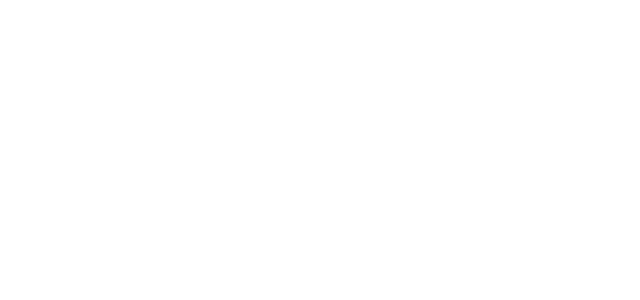
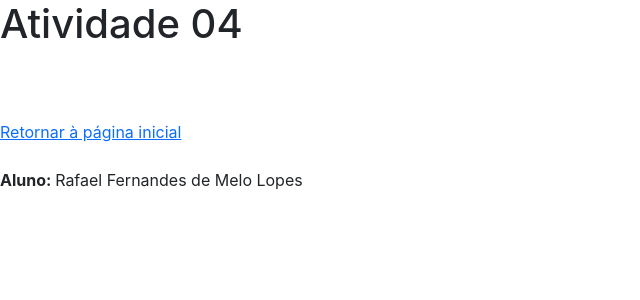
Before and after one commit to RafaelFernandes1992/AppReact, a React (Create React App) app: page /atv05 in a window 1280 px wide. Before the commit this address had no page. Shown: the top 300 px of the page, without its empty margins (0-640 px from the left). Built offline with nearby package versions, Linux system fonts and the light colour scheme.

Commit message:
Add files via upload

```diff
--- /dev/null
+++ b/src/Atv04.js
@@ -0,0 +1,45 @@
+import { Link } from 'react-router-dom';
+import Toolbar from "./Components/Atv4_Toolbar";
+import Gallery from './Components/Atv4_Gallery';
+import Counter from './Components/Atv4_Counter';
+import Form from './Components/Atv4_Form';
+import MovingDot from './Components/Atv4_MovingDot';
+import Form3 from './Components/Atv4_Form3';
+import Form2 from './Components/Atv4_Form2';
+import List from './Components/Atv4_List';
+import List2 from './Components/Atv4_List2';
+import ShapeEditor from './Components/Atv4_ShapeEditor';
+import CounterList from './Components/Atv4_CounterList';
+import List3 from './Components/Atv4_List3';
+import List4 from './Components/Atv4_List4';
+import BucketList from './Components/Atv4_BucketList';
+
+export default function Atv04() {
+    return(
+        <>
+            <h1>Atividade 04</h1>
+            <br />
+            <p>
+                <Toolbar />
+                <Gallery />
+                <Counter />
+                <Form />
+                <MovingDot />
+                <Form2 />
+                <Form3 />
+                <List />
+                <List2 />
+                <ShapeEditor />
+                <CounterList />
+                <List3 />
+                <List4 />
+                <BucketList/>
+            </p>
+            <br />
+            <Link to="/">Retornar à página inicial</Link>
+            <br />
+            <br />
+            <p> <b>Aluno: </b>Rafael Fernandes de Melo Lopes</p>
+        </>
+    );
+}
--- /dev/null
+++ b/src/Atv05.js
@@ -0,0 +1,18 @@
+import { Link } from 'react-router-dom';
+
+export default function Atv05() {
+    return(
+        <>
+            <h1>Atividade 04</h1>
+            <br />
+            <p>
+
+            </p>
+            <br />
+            <Link to="/">Retornar à página inicial</Link>
+            <br />
+            <br />
+            <p> <b>Aluno: </b>Rafael Fernandes de Melo Lopes</p>
+        </>
+    );
+}
--- /dev/null
+++ b/src/Atv06.js
@@ -0,0 +1,18 @@
+import { Link } from 'react-router-dom';
+
+export default function Atv06() {
+    return(
+        <>
+            <h1>Atividade 04</h1>
+            <br />
+            <p>
+
+            </p>
+            <br />
+            <Link to="/">Retornar à página inicial</Link>
+            <br />
+            <br />
+            <p> <b>Aluno: </b>Rafael Fernandes de Melo Lopes</p>
+        </>
+    );
+}
--- a/src/Home.js
+++ b/src/Home.js
@@ -17,6 +17,15 @@ const Home = () =>{
                     <li>
                         <Link to="/Atv03">Atividade 3</Link>
                     </li>
+                    <li>
+                        <Link to="/Atv04">Atividade 4</Link>
+                    </li>
+                    <li>
+                        <Link to="/Atv05">Atividade 5</Link>
+                    </li>
+                    <li>
+                        <Link to="/Atv06">Atividade 6</Link>
+                    </li>
                 </ul>
             </nav>
         </div>
--- a/src/minhasRotas.js
+++ b/src/minhasRotas.js
@@ -3,6 +3,9 @@ import Home  from "./Home";
 import Atv01 from "./Atv01";
 import Atv02 from "./Atv02";
 import Atv03 from "./Atv03";
+import Atv04 from "./Atv04";
+import Atv05 from "./Atv05";
+import Atv06 from "./Atv06";
 
 export default function MinhasRotas() {
     return(
@@ -12,6 +15,9 @@ export default function MinhasRotas() {
                 <Route path="/atv01" element={<Atv01 />} />
                 <Route path="/atv02" element={<Atv02 />} />
                 <Route path="/atv03" element={<Atv03 />} />
+                <Route path="/atv04" element={<Atv04 />} />
+                <Route path="/atv05" element={<Atv05 />} />
+                <Route path="/atv06" element={<Atv06 />} />
             </Routes>
         </BrowserRouter>
     );
```
